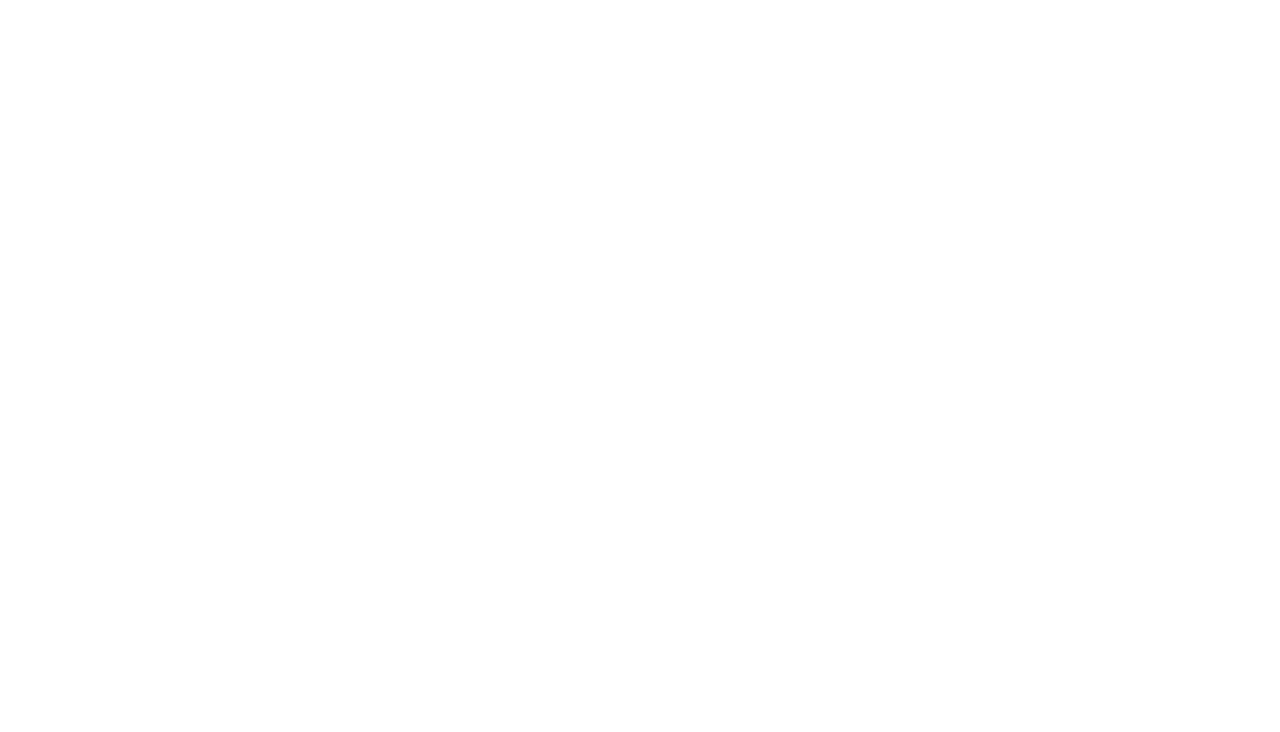
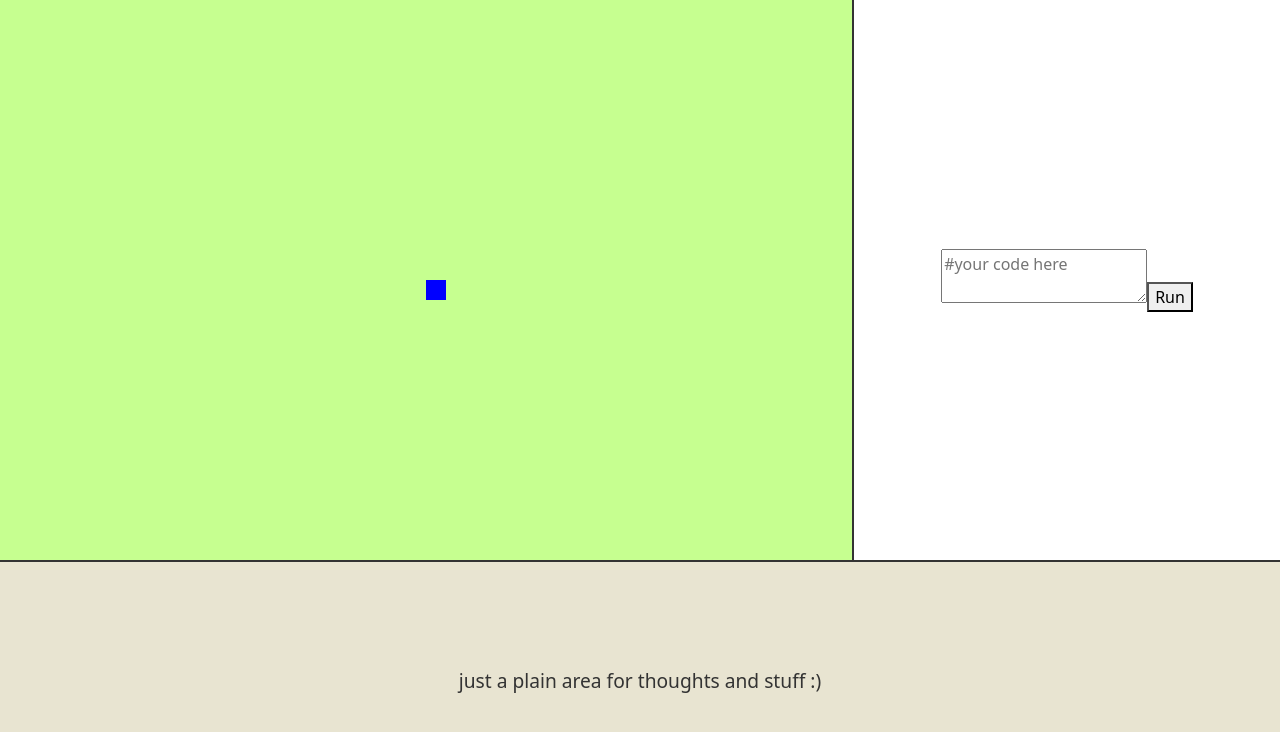
Before and after one commit to mariannavalekova/Zaverecna_praca, a Vue app in the folder projekt_zp/: page / in a window 1280 px wide. Shown: the top 732 px of the page. Built offline with nearby package versions, Linux system fonts and the light colour scheme.

Commit message:
Set up basic layout for code editor, game canvas, and console

```diff
--- /dev/null
+++ b/projekt_zp/src/components/GameCanvas.vue
@@ -0,0 +1,55 @@
+<template>
+  <canvas ref="gameCanvas" width="500" height="500"></canvas>
+</template>
+
+<script>
+export default {
+  data() {
+    return {
+      ctx: null,
+      character: { x: 250, y: 250 },
+    };
+  },
+  mounted() {
+    this.ctx = this.$refs.gameCanvas.getContext("2d");
+    this.drawCharacter();
+  },
+  methods: {
+    drawCharacter() {
+      if (this.ctx) {
+        this.ctx.clearRect(0, 0, 500, 500);
+        this.ctx.fillStyle = "blue";
+        this.ctx.fillRect(this.character.x, this.character.y, 20, 20);
+        console.log("Character Position:", this.character); // Debug log
+      }
+    },
+    runCommands(commands) {
+      commands.forEach((commandObj, index) => {
+        setTimeout(() => {
+          this.executeCommand(commandObj);
+          this.drawCharacter();
+        }, index * 500);
+      });
+    },
+    executeCommand({ command, direction }) {
+      console.log("Executing Command:", command, direction); // Debug log
+      if (command === "move" && direction) {
+        switch (direction.toLowerCase()) {
+          case "left":
+            this.character.x -= 20;
+            break;
+          case "right":
+            this.character.x += 20;
+            break;
+          case "up":
+            this.character.y -= 20;
+            break;
+          case "down":
+            this.character.y += 20;
+            break;
+        }
+      }
+    },
+  },
+};
+</script>
--- /dev/null
+++ b/projekt_zp/src/components/TextArea.vue
@@ -0,0 +1,33 @@
+<template>
+  <div>
+    <textarea v-model="pseudocode" placeholder="#your code here"></textarea>
+    <button @click="processCode">Run</button>
+  </div>
+</template>
+
+<script>
+export default {
+  data() {
+    return {
+      pseudocode: "",
+    };
+  },
+  methods: {
+    processCode() {
+      const commands = this.parsePseudocode(this.pseudocode);
+      console.log("Parsed Commands:", commands);
+      this.$emit("executeCommands", commands);
+    },
+    parsePseudocode(code) {
+      return code
+        .split("\n")
+        .map((line) => line.trim())
+        .map((line) => {
+          const [command, direction] = line.split("(");
+          const parsedDirection = direction ? direction.replace(/['"]/g, "").replace(")", "") : null;
+          return { command, direction: parsedDirection };
+        });
+    },
+  },
+};
+</script>
--- a/projekt_zp/src/views/HomeView.vue
+++ b/projekt_zp/src/views/HomeView.vue
@@ -1,8 +1,71 @@
-
 <template>
-  <main>
-  </main>
+  <div id="app">
+    <div class="main-container">
+      <div class="canvas-section">
+        <Canvas ref="canvas"/>
+      </div>
+      <div class="editor-section">
+        <TextArea @executeCommands="executeCommands" />
+      </div>
+    </div>
+    <div class="console-section">
+      just a plain area for thoughts and stuff :)
+    </div>
+  </div>
 </template>
 
 <script>
+import TextArea from "../components/TextArea.vue";
+import Canvas from "../components/GameCanvas.vue";
+
+export default {
+  components: {
+    TextArea,
+    Canvas,
+  },
+  methods: {
+    executeCommands(commands) {
+      console.log("Executing Commands:", commands);
+      this.$refs.canvas.runCommands(commands);
+    },
+  },
+};
 </script>
+<style scoped>
+
+.main-container {
+  display: flex;
+  height: 70vh;
+}
+
+
+.canvas-section {
+  flex: 2;
+  background-color: #c6ff90;
+  display: flex;
+  justify-content: center;
+  align-items: center;
+  border-right: 2px solid #333;
+}
+
+
+.editor-section {
+  flex: 1;
+  background-color: #ffffff;
+  display: flex;
+  justify-content: center;
+  align-items: center;
+}
+
+
+.console-section {
+  height: 30vh;
+  background-color: #e8e4d1;
+  display: flex;
+  justify-content: center;
+  align-items: center;
+  font-size: 1.2em;
+  color: #333;
+  border-top: 2px solid #333;
+}
+</style>
```
